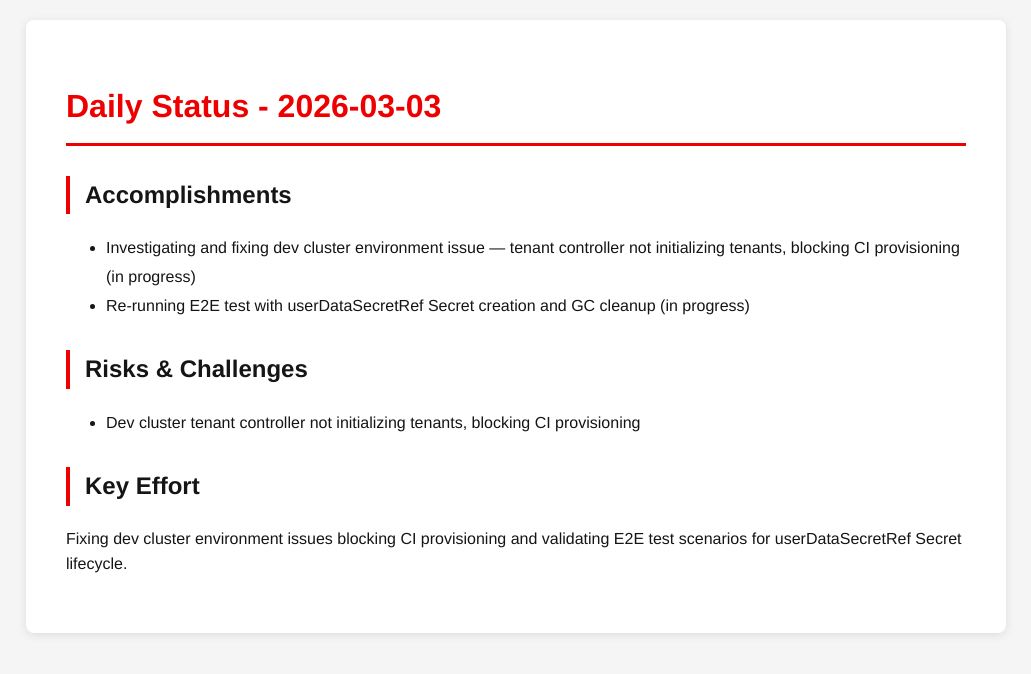
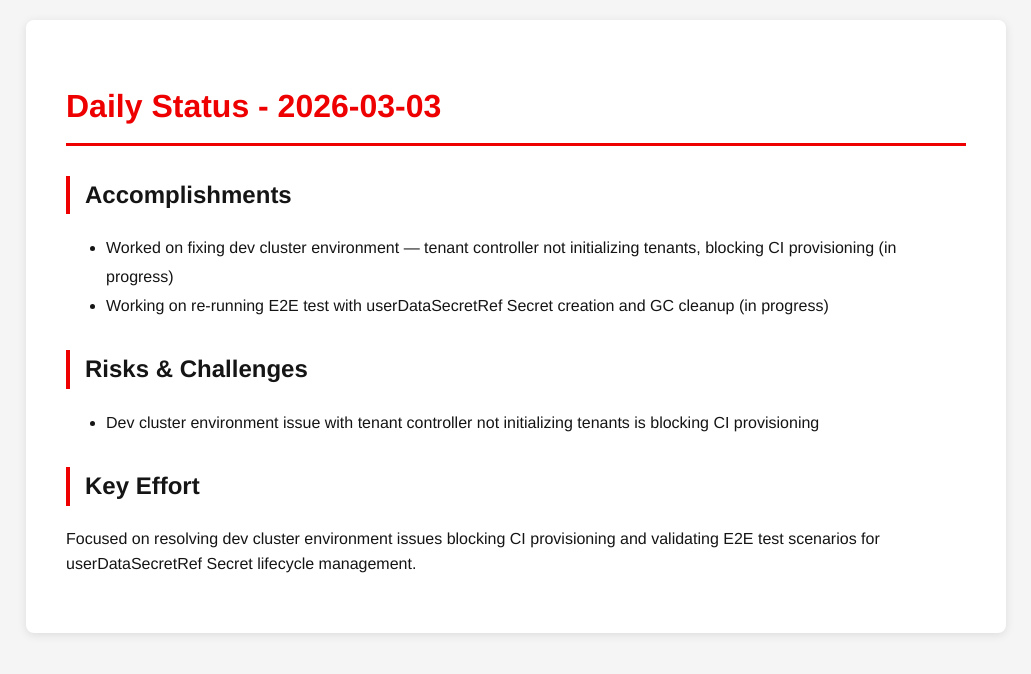
Before and after one commit to tzvatot/daily-status, a Jekyll site: the page built from 2026-03-03.md, in a window 1280 px wide. Shown: the top 674 px of the page, without its empty margins (124-1155 px from the left). Built offline with Jekyll 4.4.1, drawn with Linux system fonts in a browser that asks for light colours.

Commit message:
Daily status update - 2026-03-03

```diff
--- a/2026-03-03.md
+++ b/2026-03-03.md
@@ -8,13 +8,13 @@ date: 2026-03-03
 
 ## Accomplishments
 
-- Investigating and fixing dev cluster environment issue — tenant controller not initializing tenants, blocking CI provisioning (in progress)
-- Re-running E2E test with userDataSecretRef Secret creation and GC cleanup (in progress)
+- Worked on fixing dev cluster environment — tenant controller not initializing tenants, blocking CI provisioning (in progress)
+- Working on re-running E2E test with userDataSecretRef Secret creation and GC cleanup (in progress)
 
 ## Risks & Challenges
 
-- Dev cluster tenant controller not initializing tenants, blocking CI provisioning
+- Dev cluster environment issue with tenant controller not initializing tenants is blocking CI provisioning
 
 ## Key Effort
 
-Fixing dev cluster environment issues blocking CI provisioning and validating E2E test scenarios for userDataSecretRef Secret lifecycle.
+Focused on resolving dev cluster environment issues blocking CI provisioning and validating E2E test scenarios for userDataSecretRef Secret lifecycle management.
```
